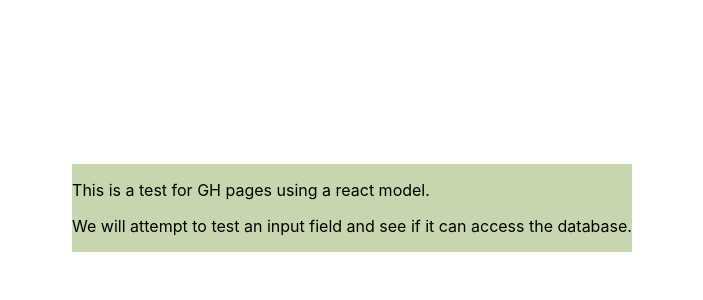
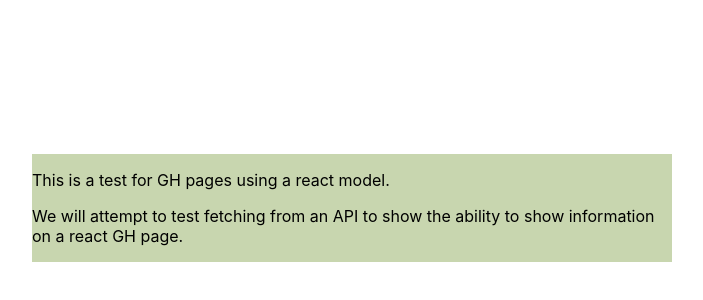
Before and after one commit to jwong65/ProjectDatabase, a React (Create React App) app: page / in a window 1280 px wide. Shown: the part 192-492 px from the top of the page, without its empty margins (288-991 px from the left). Built offline with nearby package versions, Linux system fonts and the light colour scheme.

Commit message:
Changed text to reflect the testing ability of the webpage, placeholder text

```diff
--- a/src/App.js
+++ b/src/App.js
@@ -8,7 +8,7 @@ function App() {
     <div className="App">
       <div className='box'>
         <p>This is a test for GH pages using a react model.</p>
-        <p>We will attempt to test an input field and see if it can access the database.</p>
+        <p>We will attempt to test fetching from an API to show the ability to show information on a react GH page.</p>
       </div>
     </div>
   );
```
